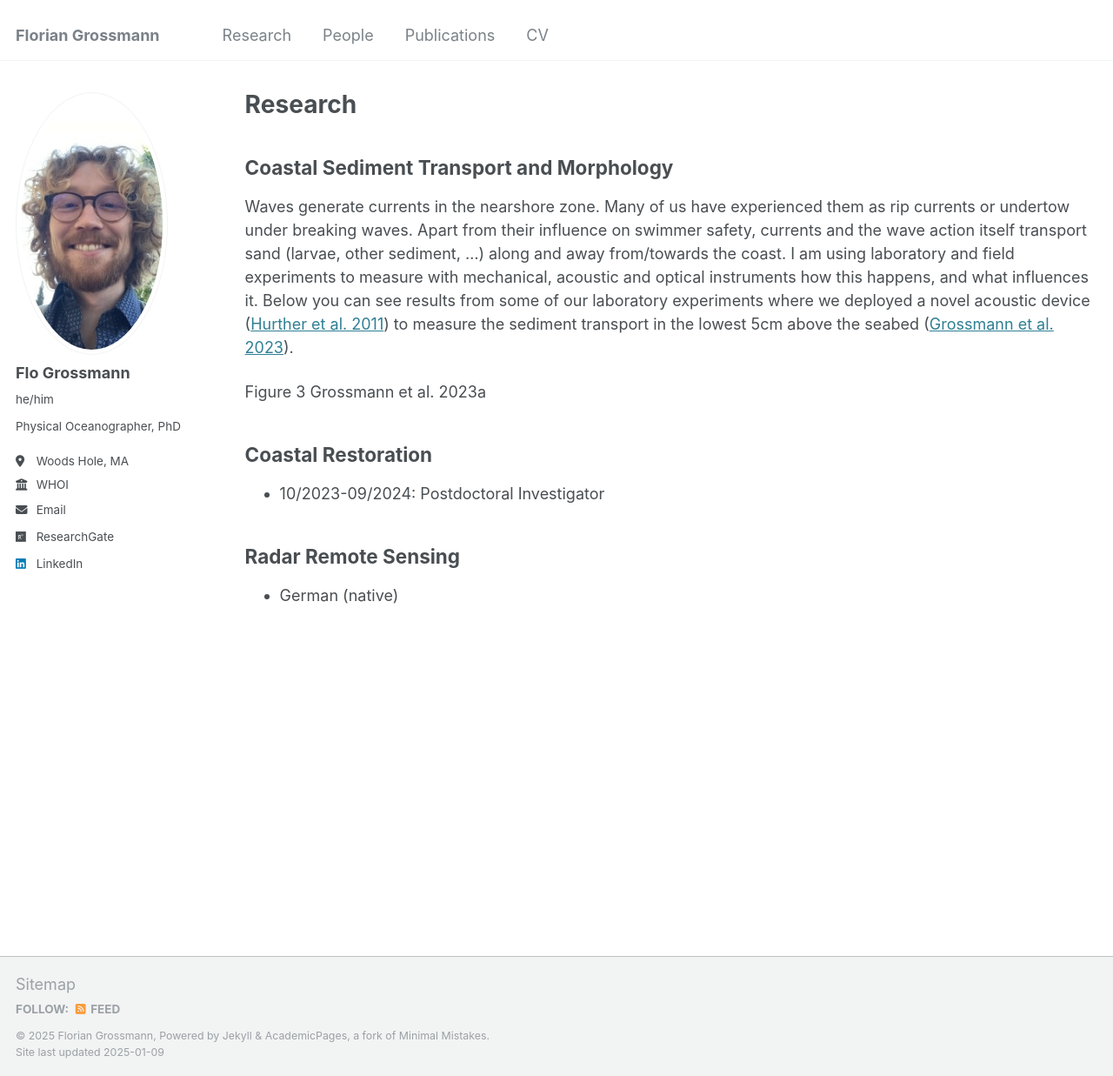
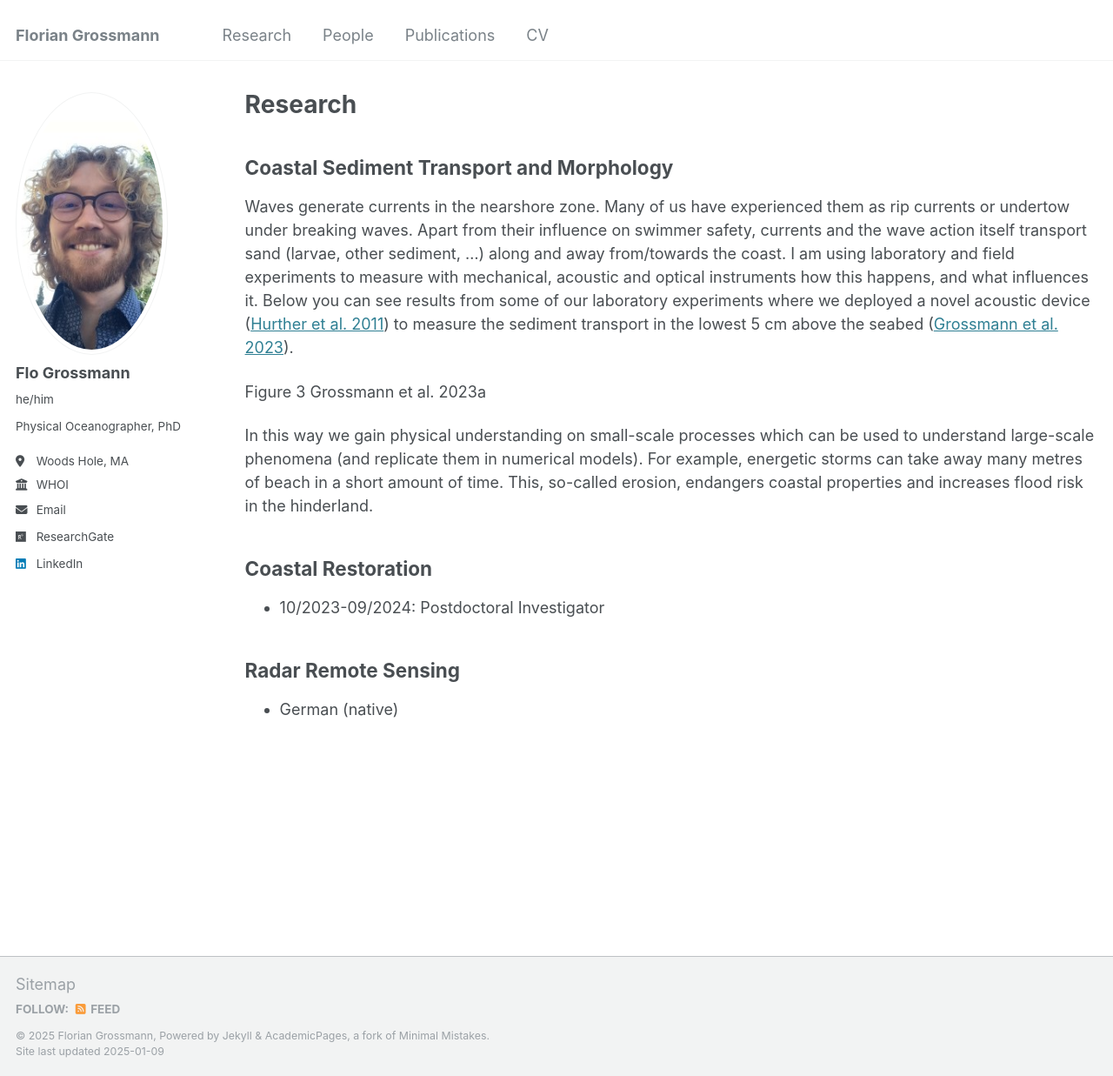
Before and after one commit to FlorianGrossmann/FlorianGrossmann.github.io, a Jekyll site: the page built from _pages/research.md, in a window 1280 px wide and 1237 px high. Shown: the whole window at 87% size. Built offline with Jekyll 4.4.1, drawn with Linux system fonts in a browser that asks for light colours.

Commit message:
Update research.md

```diff
--- a/_pages/research.md
+++ b/_pages/research.md
@@ -10,11 +10,11 @@ author_profile: true
 
 Coastal Sediment Transport and Morphology
 ------
-Waves generate currents in the nearshore zone. Many of us have experienced them as rip currents or undertow under breaking waves. Apart from their influence on swimmer safety, currents and the wave action itself transport sand (larvae, other sediment, ...) along and away from/towards the coast. I am using laboratory and field experiments to measure with mechanical, acoustic and optical instruments how this happens, and what influences it. Below you can see results from some of our laboratory experiments where we deployed a novel acoustic device ([Hurther et al. 2011](http://dx.doi.org/10.1016/j.coastaleng.2011.01.006)) to measure the sediment transport in the lowest 5cm above the seabed ([Grossmann et al. 2023](https://doi.org/10.1029/2022JC018998)).
+Waves generate currents in the nearshore zone. Many of us have experienced them as rip currents or undertow under breaking waves. Apart from their influence on swimmer safety, currents and the wave action itself transport sand (larvae, other sediment, ...) along and away from/towards the coast. I am using laboratory and field experiments to measure with mechanical, acoustic and optical instruments how this happens, and what influences it. Below you can see results from some of our laboratory experiments where we deployed a novel acoustic device ([Hurther et al. 2011](http://dx.doi.org/10.1016/j.coastaleng.2011.01.006)) to measure the sediment transport in the lowest 5 cm above the seabed ([Grossmann et al. 2023](https://doi.org/10.1029/2022JC018998)).
 
 Figure 3 Grossmann et al. 2023a
 
-
+In this way we gain physical understanding on small-scale processes which can be used to understand large-scale phenomena (and replicate them in numerical models). For example, energetic storms can take away many metres of beach in a short amount of time. This, so-called erosion, endangers coastal properties and increases flood risk in the hinderland.
 
 
 
```
